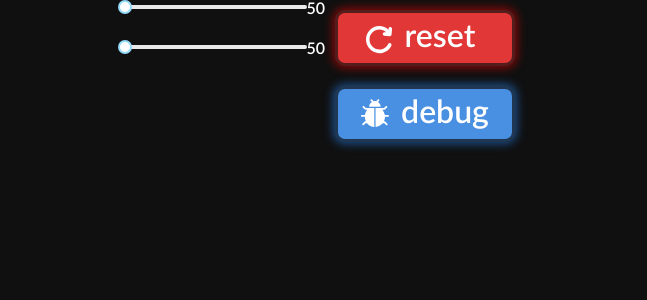
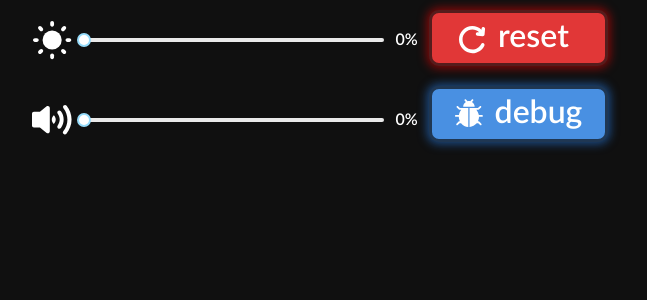
Before and after one commit to AEPi-AK/barnyard-console, a React (Create React App) app in the folder react/: page / in a window 1280 px wide. Shown: the top 300 px of the page, without its empty margins (333-980 px from the left). Built offline with nearby package versions, Linux system fonts and the light colour scheme.

Commit message:
Sliders display values.

```diff
--- a/react/src/App.css
+++ b/react/src/App.css
@@ -10,7 +10,7 @@
 .App-sliders {
   display: flex;
   flex-direction: column;
-  width: 200px;
+  width: 387px;
 }
 
 .App-buttons {
@@ -57,5 +57,20 @@
 .ConsoleSlider {
   display: flex;
   flex-direction: row;
+  align-items: center;
+  height: 80px;
+}
+
+.ConsoleSlider-slider {
+  display: flex;
+  width: 300px;
+}
+
+.ConsoleSlider-icon {
   height: 40px;
+  margin-right: 12px;
 }
+
+.ConsoleSlider-label {
+  margin-left: 12px;
+}
--- a/react/src/App.js
+++ b/react/src/App.js
@@ -4,6 +4,8 @@ import 'rc-slider/assets/index.css'
 import React, { Component } from 'react'
 import ResetIcon from './images/reset.svg'
 import DebugIcon from './images/debug.svg'
+import BrightnessIcon from './images/brightness.svg'
+import VolumeIcon from './images/volume.svg'
 import './App.css'
 
 class ConsoleButton extends Component {
@@ -22,11 +24,29 @@ class ConsoleButton extends Component {
 }
 
 class ConsoleSlider extends Component {
+  constructor() {
+    super();
+    this.state = {
+      value: 0,
+    };
+  }
+
+  renderLabel() {
+    return (
+      <div className="ConsoleSlider-label"> {Math.round(this.state.value/this.props.max*100)}% </div>
+    );
+  }
+
+  onChange = (value) => {
+    this.setState({value: value});
+  }
+
   render() {
     return (
       <div className="ConsoleSlider">
-        <Slider/>
-        <div> {this.props.percentage} </div>
+        <img className="ConsoleSlider-icon" src={this.props.icon}/>
+        <Slider className="ConsoleSlider-slider" min={this.props.min} max={this.props.max} onChange={this.onChange}/>
+	{this.renderLabel()}
       </div>
     );
   }
@@ -38,8 +58,8 @@ class App extends Component {
       <div className="App">
         <div className="App-settingsPanel">
           <div className="App-sliders">
-            <ConsoleSlider percentage={50}/>
-            <ConsoleSlider percentage={50}/>
+            <ConsoleSlider icon={BrightnessIcon} percentage={50} min={0} max={255}/>
+            <ConsoleSlider icon={VolumeIcon} percentage={50} min={0} max={100}/>
           </div>
           <div className="App-buttons">
             <ConsoleButton className="ResetButton" label="reset" icon={ResetIcon}/>
```
